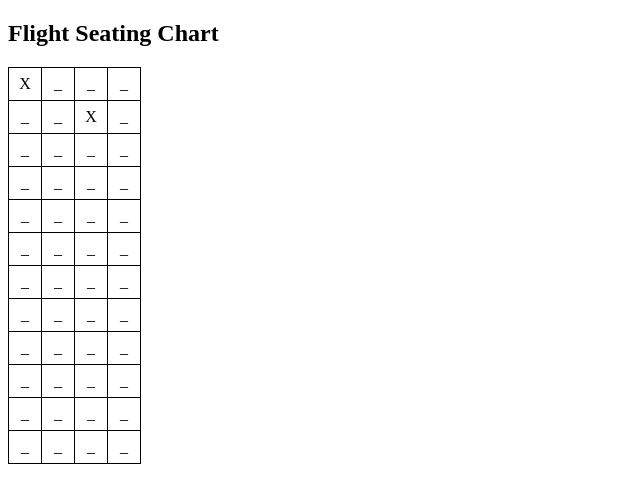
After one commit to erinfiedler/FinalProject4320, a Flask app: page /seating_chart in a window 1280 px wide. The commit adds this page. Shown: the top 503 px of the page, without its empty margins (0-640 px from the left). Run offline with Flask 3, Linux system fonts and the light colour scheme.

Commit message:
Added Flight Chart

```diff
--- a/app.py
+++ b/app.py
@@ -79,23 +79,35 @@ def save_reservation(reservation):
         # Handle errors while saving the reservation
             print(f"Error saving reservation: {e}")
 
-#display seating chart
+# #display seating chart
+# def seating_chart():
+#     cost_matrix = get_cost_matrix()
+#     reservations = load_reservations()
+
+#     print("Seating Chart:")
+#     for row_num, row in enumerate(cost_matrix, start=1):
+#         for col_num, seat_cost in enumerate(row, start=1):
+#             # Check if the seat is reserved
+#             reserved = any(row == seat_row and col == seat_col for _, seat_row, seat_col, _ in reservations)
+
+#             if reserved:
+#                 print(f"X", end=" ")  # Mark reserved seats with 'X'
+#             else:
+#                 print(f"{row_num}-{col_num}(${seat_cost})", end=" ")  # Display seat number and cost
+
+#         print()  # Move to the next row
+
+# Inside your Flask route or function
+@app.route('/seating_chart')
 def seating_chart():
-    cost_matrix = get_cost_matrix()
-    reservations = load_reservations()
+    # Generate or fetch seating chart data
+    seating_chart_data = [['_' for _ in range(4)] for _ in range(12)]
 
-    print("Seating Chart:")
-    for row_num, row in enumerate(cost_matrix, start=1):
-        for col_num, seat_cost in enumerate(row, start=1):
-            # Check if the seat is reserved
-            reserved = any(row == seat_row and col == seat_col for _, seat_row, seat_col, _ in reservations)
+    # Simulate some reserved seats
+    seating_chart_data[0][0] = seating_chart_data[1][2] = 'X'
 
-            if reserved:
-                print(f"X", end=" ")  # Mark reserved seats with 'X'
-            else:
-                print(f"{row_num}-{col_num}(${seat_cost})", end=" ")  # Display seat number and cost
+    return render_template('seating_chart.html', seating_chart_data=seating_chart_data)
 
-        print()  # Move to the next row
 
 #reserve seat
 @app.route('/reserve', methods=['GET', 'POST'])
--- a/templates/admin.html
+++ b/templates/admin.html
@@ -7,6 +7,7 @@
         <div class=box>
         <h1>Reservation Log</h1>
         <p>This is the seating chart!!!</p>
+        <a href="{{ url_for('seating_chart') }}">View Seating Chart</a>
         <a href="{{ url_for('home') }}">Home</a>
         </div>
     </body>
--- /dev/null
+++ b/templates/seating_chart.html
@@ -0,0 +1,32 @@
+<!DOCTYPE html>
+<html lang="en">
+<head>
+    <meta charset="UTF-8">
+    <meta name="viewport" content="width=device-width, initial-scale=1.0">
+    <title>Flight Seating Chart</title>
+    <style>
+        table {
+            border-collapse: collapse;
+            margin-top: 20px;
+        }
+        td {
+            border: 1px solid black;
+            width: 30px;
+            height: 30px;
+            text-align: center;
+        }
+    </style>
+</head>
+<body>
+    <h2>Flight Seating Chart</h2>
+    <table>
+        {% for row in seating_chart_data %}
+            <tr>
+                {% for seat in row %}
+                    <td>{{ seat }}</td>
+                {% endfor %}
+            </tr>
+        {% endfor %}
+    </table>
+</body>
+</html>
```
